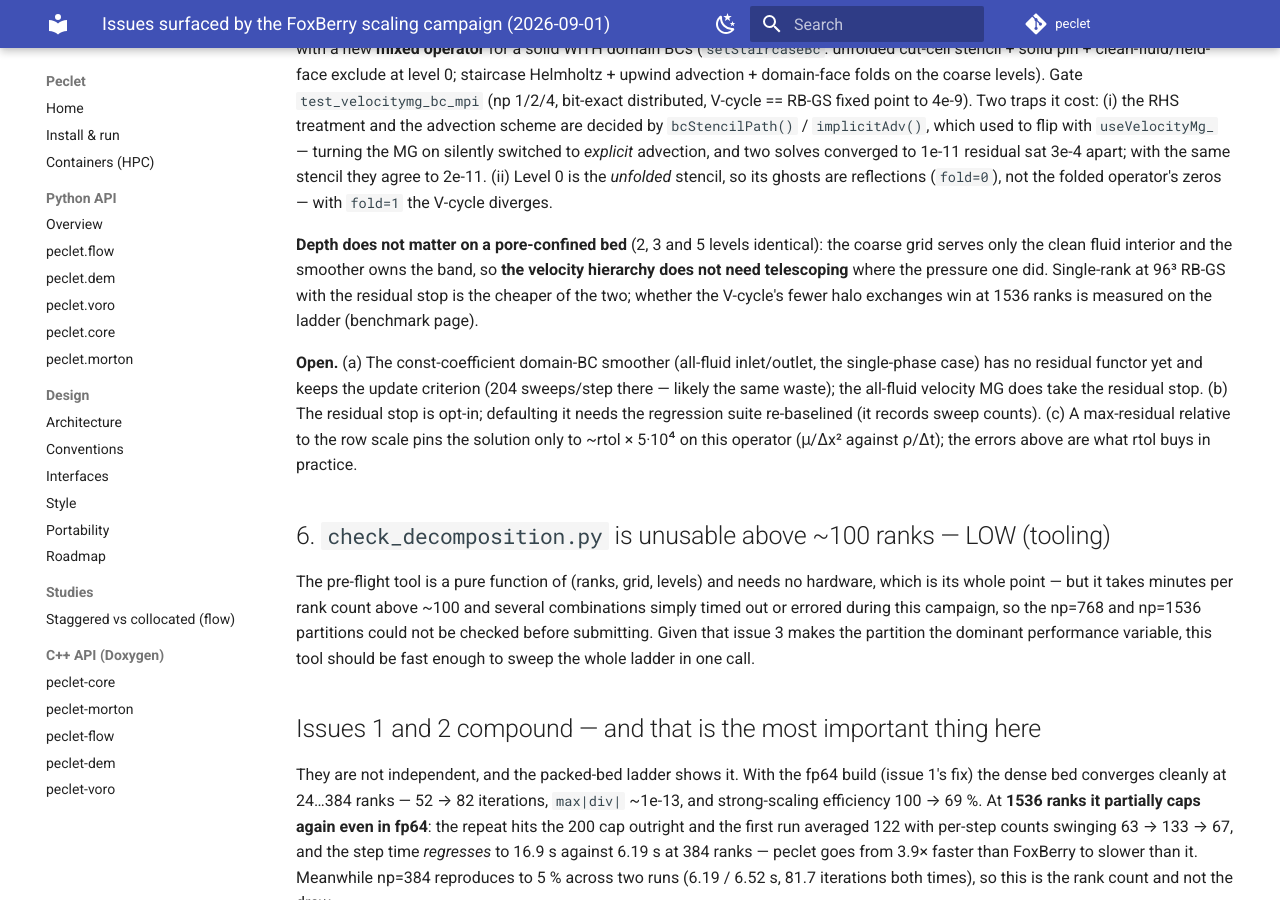
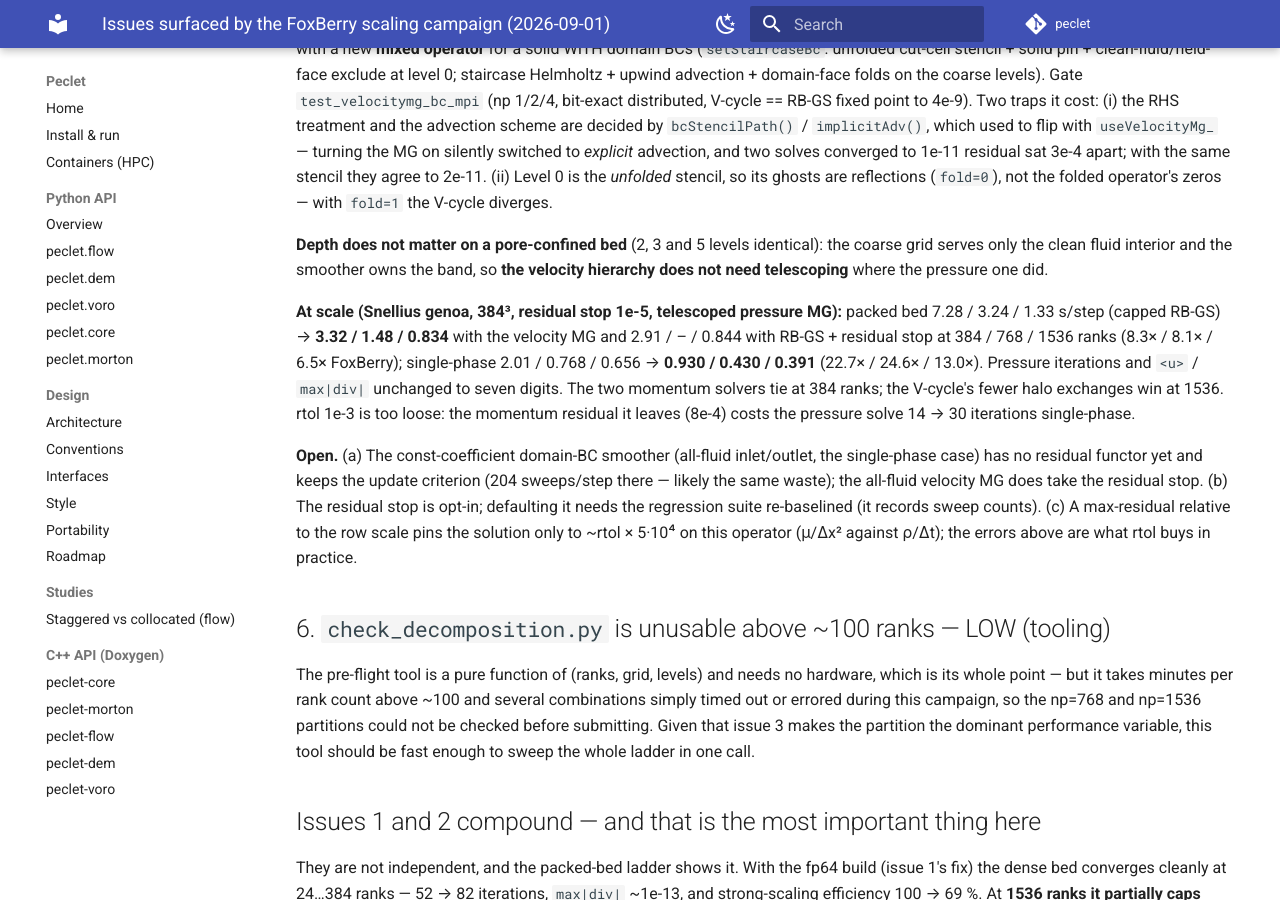
Before and after one commit to computational-chemical-engineering/peclet, an MkDocs documentation site: the page built from docs/SCALING_ISSUES.md, in a window 1280 px wide and 900 px high, scrolled down 4608 px. Built offline with MkDocs 1.6.1 and Material for MkDocs 9.7.7, drawn with Linux system fonts in a browser that asks for light colours; comment, search, counter and statistics services are not loaded; some of the changed text lies outside the part shown.

Commit message:
docs(SCALING_ISSUES): issue 5 at scale -- packed step 2.2x faster at 384-1536 ranks with the momentum fix
Co-Authored-By: Claude Fable 5.1 <noreply@anthropic.com>
Claude-Session: https://claude.ai/code/session_011ro1pkvSwfqxh3e7JxTedi

```diff
--- a/docs/SCALING_ISSUES.md
+++ b/docs/SCALING_ISSUES.md
@@ -19,7 +19,7 @@ is reproducible; the remaining defect is narrower.*
 | 2 | MG depth capped by the per-rank block | High (scaling shape) | **Fixed 2026-09-02** (telescoping, opt-in), **measured**: iterations flat 24 → 1536 ranks, ≥ 99 % efficiency on the bed |
 | 3 | Solid intersecting an OPEN domain face stalls the solve | Medium, silently wrong (narrow) | Open, new |
 | 4 | Intermittent multi-node hang in warmup | **High, silently wrong** (was: Medium) | **Root-caused and fixed 2026-09-02** (core `10294e6`): NBX inter-round tag race |
-| 5 | Momentum solve: cap-bound RB-GS (update criterion) | High (63 % of the packed step) | **Fixed 2026-09-02**: residual stop + velocity MG under MPI (mixed operator); measuring at scale |
+| 5 | Momentum solve: cap-bound RB-GS (update criterion) | High (63 % of the packed step) | **Fixed 2026-09-02**: residual stop + velocity MG under MPI (mixed operator); packed step 2.2× faster at 384–1536 ranks |
 | 6 | `check_decomposition.py` unusable above ~100 ranks | Low (tooling) | Open |
 
 ---
@@ -206,9 +206,15 @@ stencil they agree to 2e-11. (ii) Level 0 is the *unfolded* stencil, so its ghos
 
 **Depth does not matter on a pore-confined bed** (2, 3 and 5 levels identical): the coarse grid
 serves only the clean fluid interior and the smoother owns the band, so **the velocity hierarchy
-does not need telescoping** where the pressure one did. Single-rank at 96³ RB-GS with the
-residual stop is the cheaper of the two; whether the V-cycle's fewer halo exchanges win at 1536
-ranks is measured on the ladder (benchmark page).
+does not need telescoping** where the pressure one did.
+
+**At scale (Snellius genoa, 384³, residual stop 1e-5, telescoped pressure MG):** packed bed
+7.28 / 3.24 / 1.33 s/step (capped RB-GS) → **3.32 / 1.48 / 0.834** with the velocity MG and
+2.91 / – / 0.844 with RB-GS + residual stop at 384 / 768 / 1536 ranks (8.3× / 8.1× / 6.5×
+FoxBerry); single-phase 2.01 / 0.768 / 0.656 → **0.930 / 0.430 / 0.391** (22.7× / 24.6× / 13.0×).
+Pressure iterations and `<u>` / `max|div|` unchanged to seven digits. The two momentum solvers tie
+at 384 ranks; the V-cycle's fewer halo exchanges win at 1536. rtol 1e-3 is too loose: the
+momentum residual it leaves (8e-4) costs the pressure solve 14 → 30 iterations single-phase.
 
 **Open.** (a) The const-coefficient domain-BC smoother (all-fluid inlet/outlet, the single-phase
 case) has no residual functor yet and keeps the update criterion (204 sweeps/step there — likely
```
